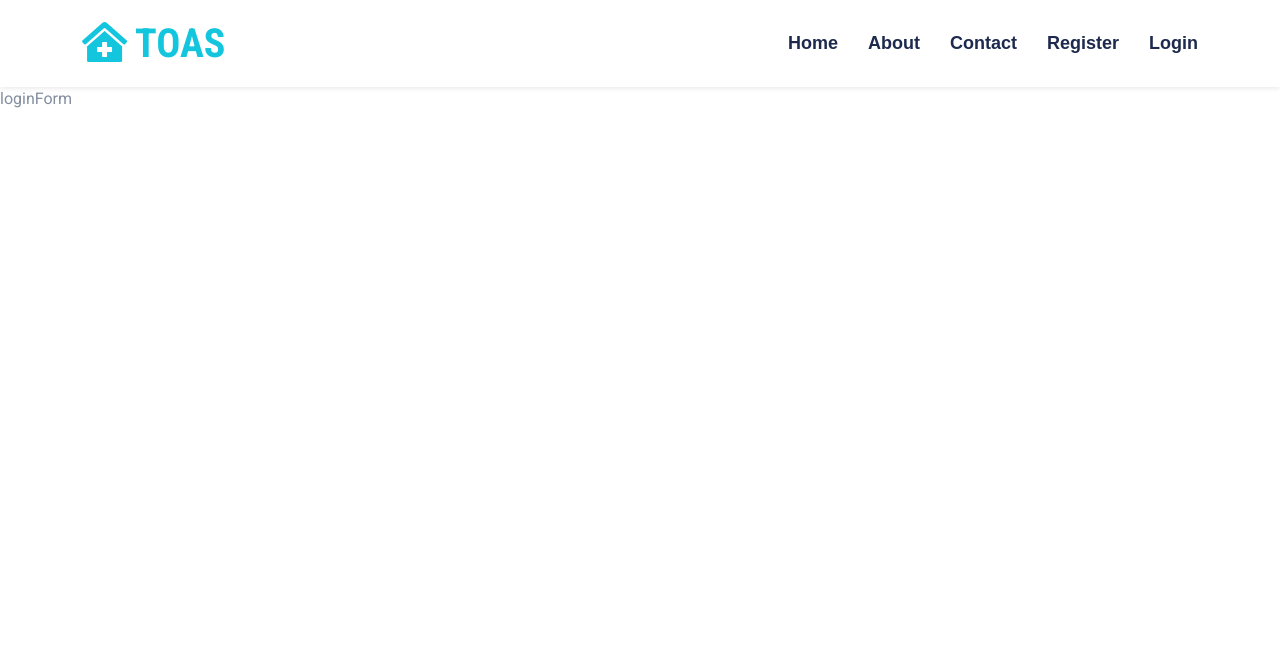
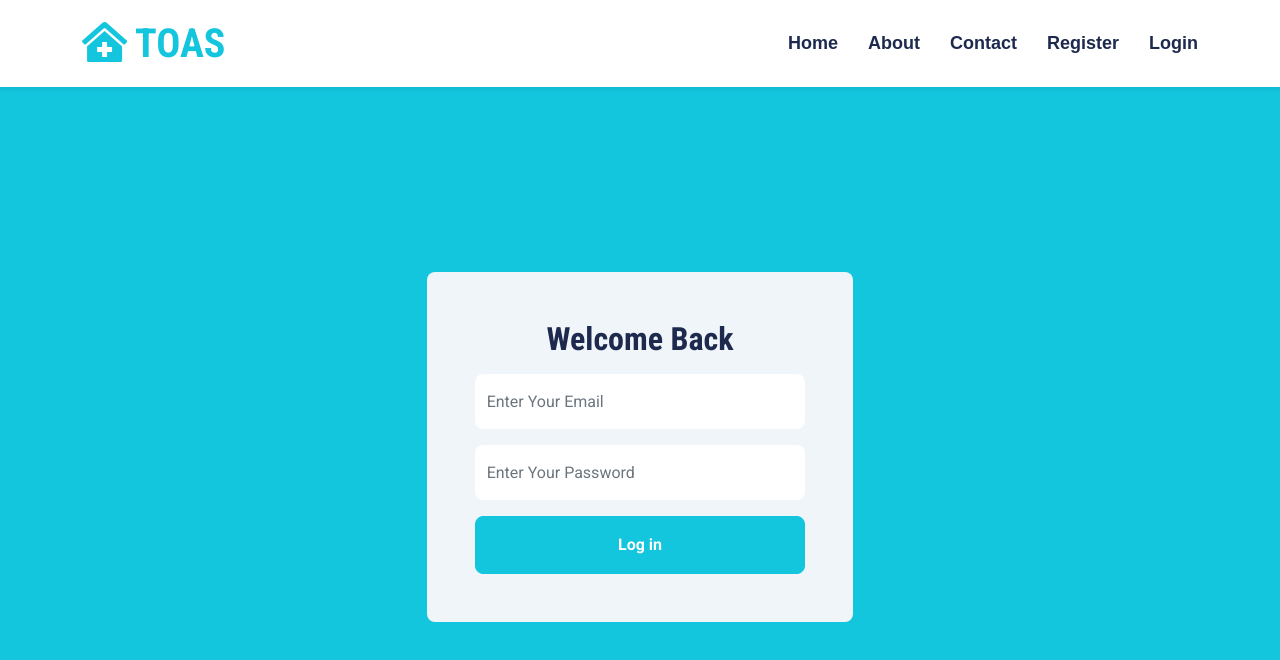
Before and after one commit to Robertishimwe/telehealth-frontend, a React (Create React App) app in the folder telehealth/: page /login in a window 1280 px wide. Shown: the top 660 px of the page. Built offline with nearby package versions, Linux system fonts and the light colour scheme.

Commit message:
added login and registration forms

```diff
--- a/telehealth/public/css/style.css
+++ b/telehealth/public/css/style.css
@@ -51,6 +51,15 @@
     bottom: 0;
     border-radius: 50% 50% 0 0;
     z-index: 99;
+}
+.mainFormContainer{
+    display: flex!important;
+    width: 100%;
+    height: 90vh;
+    justify-content: center!important;
+    align-items: center!important;
+    /* background-color: #949aa0; */
+    background-color: #13C5DD
 }
 
 .navbar-light .navbar-nav .nav-link {
--- a/telehealth/src/App.js
+++ b/telehealth/src/App.js
@@ -5,6 +5,8 @@ import PrivateRoute from './app/privateRoute';
 import BounceRoute from './app/bounce';
 import Login from './pages/login'
 import Registration from './pages/registration'
+import PatientSignUpForm from './pages/PatientSignUpForm';
+import HospitalSignUpForm from './pages/HospitalSignUpForm'
 
 
 import Home from './pages/Home'
@@ -17,6 +19,8 @@ function App() {
       <Route element={<BounceRoute />}>
         <Route path="login" element={<Login />} />
         <Route path="registration" element={<Registration />} />
+        <Route path='registration/patient' element={<PatientSignUpForm/>} />
+        <Route path='registration/hospital' element={<HospitalSignUpForm/>} />
       </Route>
     </Routes>
   );
--- a/telehealth/src/components/login/loginForm.jsx
+++ b/telehealth/src/components/login/loginForm.jsx
@@ -2,7 +2,27 @@ import React from 'react'
 
 function loginForm() {
   return (
-    <div>loginForm</div>
+    <div className="mainFormContainer">
+    <div className="col-lg-4">
+      <div className="bg-light text-center rounded p-5">
+        <h2 className="mb-3">Welcome Back</h2>
+        <form>
+          <div className="row g-3">
+            <div className="col-12 col-sm-12">
+              <input type="email" className="form-control bg-white border-0" placeholder="Enter Your Email" style={{ height: 55 }} />
+            </div>
+            <div className="col-12 col-sm-12">
+              <input type="password" className="form-control bg-white border-0" placeholder="Enter Your Password" style={{ height: 55 }} />
+            </div>
+
+            <div className="col-12">
+              <button className="btn btn-primary w-100 py-3" type="submit">Log in</button>
+            </div>
+          </div>
+        </form>
+      </div>
+    </div>
+    </div>
   )
 }
 
--- /dev/null
+++ b/telehealth/src/components/registration/hospitalRegistrationForm.jsx
@@ -0,0 +1,38 @@
+import React from 'react'
+
+function hospitalRegistrationForm() {
+  return (
+    <div className="mainFormContainer">
+    <div className="col-lg-4">
+      <div className="bg-light text-center rounded p-5">
+        <h2 className="mb-3">Create account</h2>
+        <form>
+          <div className="row g-3">
+            <div className="col-12 col-sm-12">
+              <input type="text" className="form-control bg-white border-0" placeholder="Enter Hospital name" style={{ height: 55 }} />
+            </div>
+
+            <div className="col-12 col-sm-12">
+              <input type="email" className="form-control bg-white border-0" placeholder="Enter hospital's location" style={{ height: 55 }} />
+            </div>
+
+            <div className="col-12 col-sm-12">
+              <input type="email" className="form-control bg-white border-0" placeholder="Enter hospital's email" style={{ height: 55 }} />
+            </div>
+
+            <div className="col-12 col-sm-12">
+              <input type="password" className="form-control bg-white border-0" placeholder="Enter Password" style={{ height: 55 }} />
+            </div>
+
+            <div className="col-12">
+              <button className="btn btn-primary w-100 py-3" type="submit">Register</button>
+            </div>
+          </div>
+        </form>
+      </div>
+    </div>
+    </div>
+  )
+}
+
+export default hospitalRegistrationForm
--- /dev/null
+++ b/telehealth/src/components/registration/patientRegistrationForm.jsx
@@ -0,0 +1,40 @@
+import React from 'react'
+
+function PatientRegistration() {
+  return (
+    <div className="mainFormContainer">
+    <div className="col-lg-6">
+      <div className="bg-light text-center rounded p-5">
+        <h2 className="mb-3">Create account</h2>
+        <form>
+          <div className="row g-3">
+            <div className="col-12 col-sm-6">
+              <input type="text" className="form-control bg-white border-0" placeholder="Enter your first name" style={{ height: 55 }} />
+            </div>
+            <div className="col-12 col-sm-6">
+              <input type="text" className="form-control bg-white border-0" placeholder="Enter your last name" style={{ height: 55 }} />
+            </div>
+            <div className="col-12 col-sm-6">
+              <input type="email" className="form-control bg-white border-0" placeholder="Enter your email" style={{ height: 55 }} />
+            </div>
+            <div className="col-12 col-sm-6">
+              <input type="text" className="form-control bg-white border-0" placeholder="Enter your location" style={{ height: 55 }} />
+            </div>
+            <div className="col-12 col-sm-6">
+              <input type="date" className="form-control bg-white border-0" placeholder="Enter you date of birth" style={{ height: 55 }} />
+            </div>
+            <div className="col-12 col-sm-6">
+              <input type="password" className="form-control bg-white border-0" placeholder="Enter Your Password" style={{ height: 55 }} />
+            </div>
+            <div className="col-12">
+              <button className="btn btn-primary w-100 py-3" type="submit">Register</button>
+            </div>
+          </div>
+        </form>
+      </div>
+    </div>
+    </div>
+  )
+}
+
+export default PatientRegistration
--- a/telehealth/src/components/registration/registrationForm.jsx
+++ b/telehealth/src/components/registration/registrationForm.jsx
@@ -1,8 +1,12 @@
 import React from 'react'
+import { Link } from 'react-router-dom';
 
 function registrationForm() {
   return (
-    <div>registrationForm</div>
+    <div className="mainFormContainer">
+      <Link to="/registration/patient" className='btn btn-dark rounded-pill py-3 px-5 me-3'>Patient</Link>
+      <Link to="/registration/hospital" className='btn btn-outline-dark rounded-pill py-3 px-5'>Hospital</Link>
+    </div>
   )
 }
 
--- a/telehealth/src/pages/Home.jsx
+++ b/telehealth/src/pages/Home.jsx
@@ -1,14 +1,12 @@
 import React from 'react';
 import Hero from '../components/hero/Hero'
 import MainTopHeader from '../components/headers/MainTopHeader';
-import Appointment from '../components/Form.jsx/Appointment';
 
 function Home() {
 	return (
 		<>
 			<MainTopHeader />
             <Hero/>
-            <Appointment/>
 		</>
 	);
 }
--- /dev/null
+++ b/telehealth/src/pages/HospitalSignUpForm.jsx
@@ -0,0 +1,14 @@
+import React from 'react';
+import MainTopHeader from '../components/headers/MainTopHeader';
+import HospitalRegistration from '../components/registration/hospitalRegistrationForm';
+
+function HospitalSignUpForm() {
+  return (
+    <>
+      <MainTopHeader />
+      <HospitalRegistration />
+    </>
+  );
+}
+
+export default HospitalSignUpForm;
--- /dev/null
+++ b/telehealth/src/pages/PatientSignUpForm.jsx
@@ -0,0 +1,14 @@
+import React from 'react';
+import MainTopHeader from '../components/headers/MainTopHeader';
+import PatientRegistration from '../components/registration/patientRegistrationForm';
+
+function PatientSignUpForm() {
+  return (
+    <>
+      <MainTopHeader />
+      <PatientRegistration />
+    </>
+  );
+}
+
+export default PatientSignUpForm;
```
